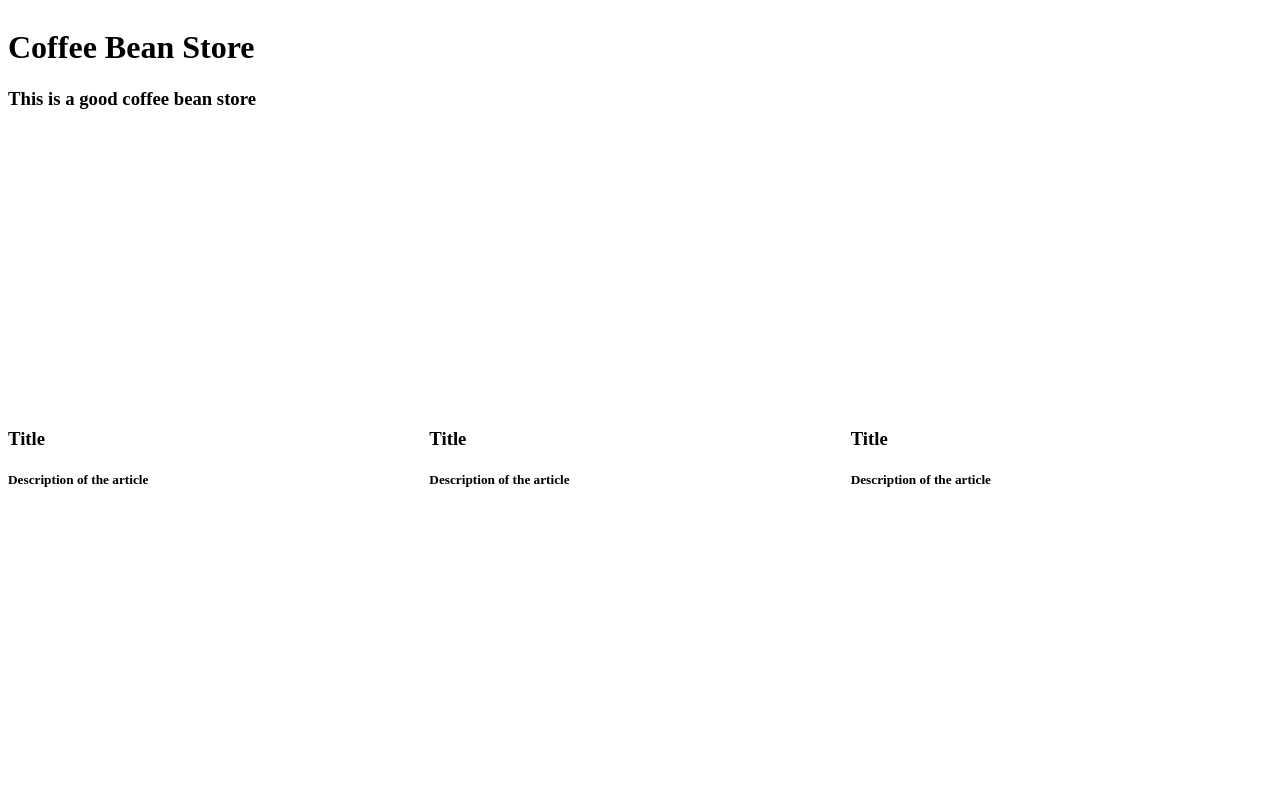
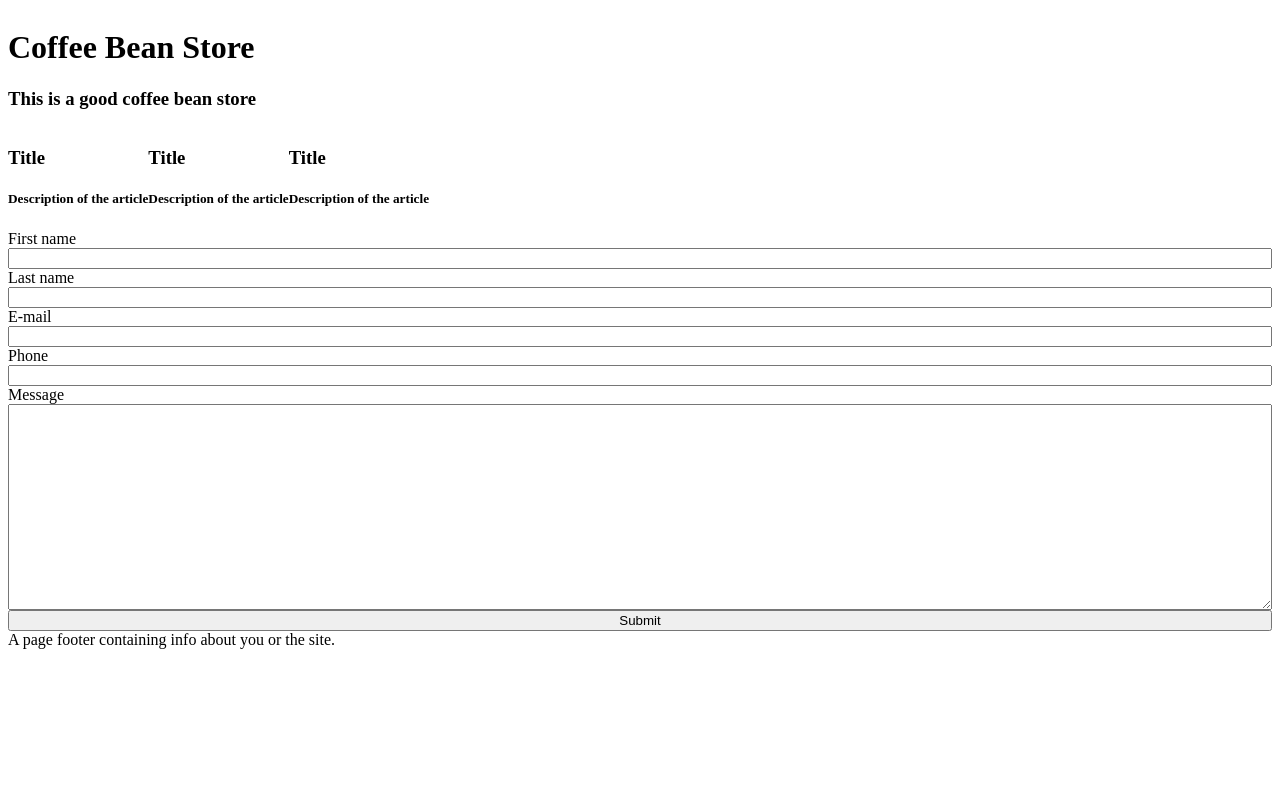
Before and after one commit to pesto-students/p3-yathish-codewithmickey, a plain HTML site: page Week-2/exercise2.1/index.html in a window 1280 px wide. Shown: the top 800 px of the page. Drawn offline with Linux system fonts and the light colour scheme.

Commit message:
Converted Grid to Flexbox

```diff
--- a/Week-2/exercise2.1/assets/style.css
+++ b/Week-2/exercise2.1/assets/style.css
@@ -1,26 +1,14 @@
 .wrapper {
-display: grid;
-grid-template-columns: 1fr;
-grid-template-rows: repeat(4, 1fr);
-grid-column-gap: 0px;
-grid-row-gap: 0px;
+    display: flex;
+    flex-direction: column;
 }
 
-.head { grid-area: 1 / 1 / 2 / 2; }
-.articlediv { grid-area: 2 / 1 / 3 / 2; }
-.form { display: grid;
-    grid-area: 3 / 1 / 4 / 2;
+.form { display: flex;
+    flex-direction: column;
 }
-.foot { grid-area: 4 / 1 / 5 / 2; }
 
 .articleparent {
-    display: grid;
-    grid-template-columns: repeat(3, 1fr);
-    grid-template-rows: 1fr;
-    grid-column-gap: 0px;
-    grid-row-gap: 0px;
+    display: flex;
+    flex-direction: row;
+
     }
-
-.articlediv1 { grid-area: 1 / 1 / 2 / 2; }
-.articlediv2 { grid-area: 1 / 2 / 2 / 3; }
-.articlediv3 { grid-area: 1 / 3 / 2 / 4; }
```
Also changed, not shown: Week-2/exercise2.1/index.html (+1 -0 lines).
